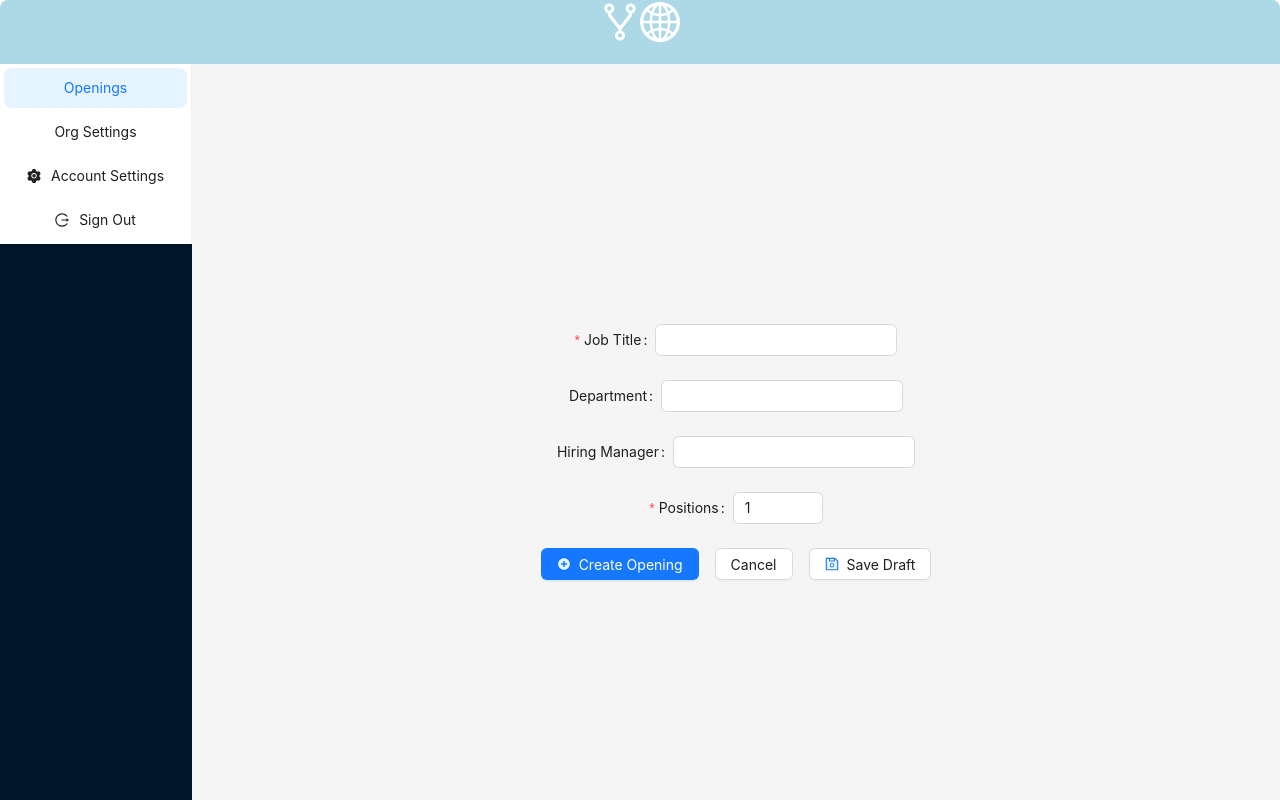
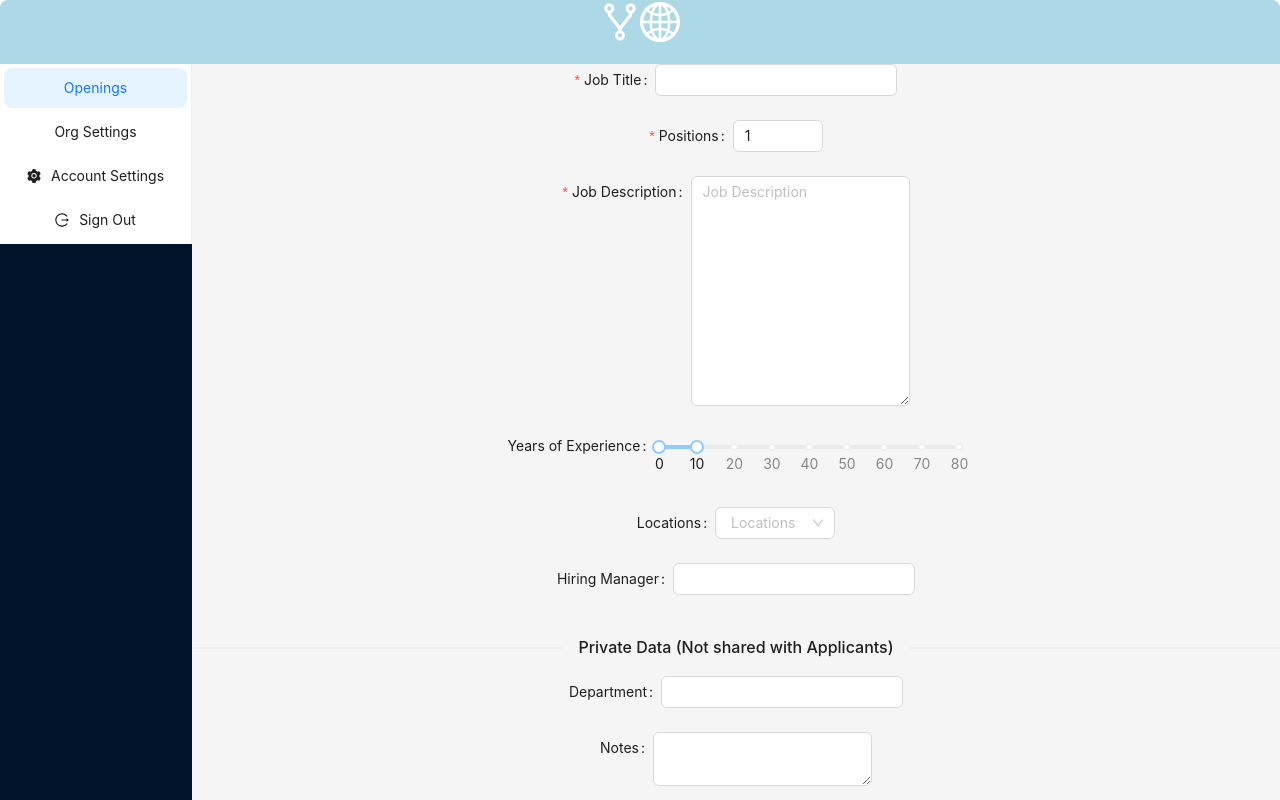
Before and after one commit to vetchium/vetchium, a React (Create React App) app in the folder erised/: page /create-opening in a window 1280 px wide. Both pictures are taken after a click on the button "Sign In". Shown: the top 800 px of the page. Built offline with nearby package versions, Linux system fonts and the light colour scheme.

Commit message:
slider for yoe; locations

```diff
--- a/erised/src/Styles.tsx
+++ b/erised/src/Styles.tsx
@@ -33,5 +33,4 @@ export const formStyle = {
   flexDirection: "column" as const,
   justifyContent: "center", // Center vertically in the container
   alignItems: "center", // Center horizontally in the container
-  height: "100vh", // Take up full viewport height
 };
--- a/erised/src/forms/CreateOpeningForm.tsx
+++ b/erised/src/forms/CreateOpeningForm.tsx
@@ -1,5 +1,15 @@
 import { PlusCircleTwoTone, SaveTwoTone } from "@ant-design/icons";
-import { Button, Flex, Form, Input, InputNumber } from "antd";
+import {
+  Button,
+  Divider,
+  Flex,
+  Form,
+  Input,
+  InputNumber,
+  Select,
+  Slider,
+} from "antd";
+import TextArea from "antd/es/input/TextArea";
 import t from "../i18n/i18n";
 import { formStyle } from "../Styles";
 
@@ -41,7 +51,12 @@ function CreateOpeningForm() {
   }
 
   return (
-    <Form onFinish={onFinish} onFinishFailed={onFinishFailed} style={formStyle}>
+    <Form
+      labelWrap={true}
+      onFinish={onFinish}
+      onFinishFailed={onFinishFailed}
+      style={formStyle}
+    >
       <Form.Item
         label={t("job_title")}
         name="title"
@@ -49,20 +64,7 @@ function CreateOpeningForm() {
       >
         <Input />
       </Form.Item>
-      <Form.Item
-        label={t("department")}
-        name="department"
-        rules={[{ validator: validateDepartment }]}
-      >
-        <Input />
-      </Form.Item>
-      <Form.Item
-        label={t("hiring_manager")}
-        name="hiringManager"
-        rules={[{ validator: validateHiringManager }]}
-      >
-        <Input />
-      </Form.Item>
+
       <Form.Item
         label={t("positions")}
         name="positions"
@@ -71,6 +73,76 @@ function CreateOpeningForm() {
       >
         <InputNumber min={1} max={25} />
       </Form.Item>
+
+      <Form.Item
+        label={t("jd")}
+        name="jd"
+        rules={[{ required: true, validator: validateHiringManager }]}
+      >
+        <TextArea placeholder="Job Description" rows={10} />
+      </Form.Item>
+
+      <Form.Item label={t("yoe")} name="yoe">
+        <Slider
+          min={0}
+          max={80}
+          step={5}
+          range={true}
+          defaultValue={[0, 10]}
+          style={{ minWidth: "300px" }}
+          marks={{
+            0: "0",
+            10: "10",
+            20: "20",
+            30: "30",
+            40: "40",
+            50: "50",
+            60: "60",
+            70: "70",
+            80: "80",
+          }}
+        />
+      </Form.Item>
+
+      <Form.Item label={t("locations")}>
+        <Select
+          mode="tags"
+          placeholder={t("locations")}
+          style={{ minWidth: "120px" }}
+        >
+          <Select.Option value="global">Global</Select.Option>
+          <Select.Option value="bangalore">Bangalore</Select.Option>
+          <Select.Option value="chennai">Chennai</Select.Option>
+          <Select.Option value="san francisco">San Francisco</Select.Option>
+          <Select.Option value="germany">Germany</Select.Option>
+          <Select.Option value="europe remote">Europe Remote</Select.Option>
+        </Select>
+      </Form.Item>
+
+      <Form.Item
+        label={t("hiring_manager")}
+        name="hiringManager"
+        rules={[{ validator: validateHiringManager }]}
+      >
+        <Input />
+      </Form.Item>
+
+      <Divider>Private Data (Not shared with Applicants)</Divider>
+
+      <Form.Item
+        label={t("department")}
+        name="department"
+        rules={[{ validator: validateDepartment }]}
+      >
+        <Input />
+      </Form.Item>
+
+      <Form.Item label={t("notes")} name="notes">
+        <TextArea />
+      </Form.Item>
+
+      <Divider />
+
       <Flex gap="middle">
         <Form.Item>
           <Button type="primary" icon={<PlusCircleTwoTone />} htmlType="submit">
--- a/erised/src/i18n/en/index.ts
+++ b/erised/src/i18n/en/index.ts
@@ -17,7 +17,11 @@ export default {
   // CreateOpeningForm
   department: "Department",
   hiring_manager: "Hiring Manager",
+  jd: "Job Description",
   job_title: "Job Title",
+  locations: "Locations",
+  notes: "Notes",
   positions: "Positions",
   save_draft: "Save Draft",
+  yoe: "Years of Experience",
 };
```
